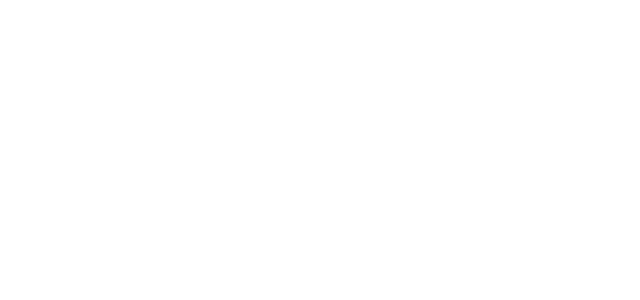
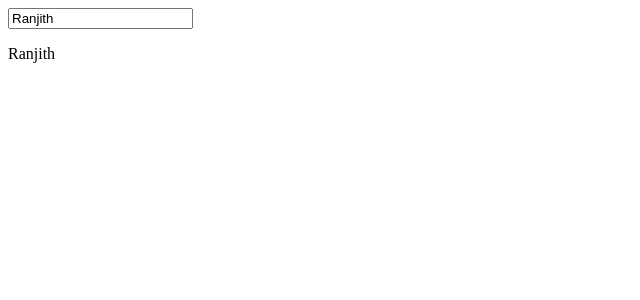
Before and after one commit to ranjithnatarajan/angular, an Angular app: page / in a window 1280 px wide. Shown: the top 300 px of the page, without its empty margins (0-640 px from the left). Built offline with nearby package versions, Linux system fonts and the light colour scheme.

Commit message:
implementation of 'ngModel' directive

```diff
--- a/src/app/app.component.html
+++ b/src/app/app.component.html
@@ -1 +1,2 @@
-<router-outlet></router-outlet>
+<input type="text" [(ngModel)]="name">
+<p> {{ name }} </p>
--- a/src/app/app.component.ts
+++ b/src/app/app.component.ts
@@ -6,4 +6,5 @@
   styleUrls: ['./app.component.scss']
 })
 export class AppComponent {
+  name = "Ranjith"
 }
--- a/src/app/app.module.ts
+++ b/src/app/app.module.ts
@@ -3,6 +3,8 @@
 
 import { AppRoutingModule } from './app-routing.module';
 import { AppComponent } from './app.component';
+
+import { FormsModule } from '@angular/forms';
 
 @NgModule({
   declarations: [
@@ -10,7 +12,8 @@
   ],
   imports: [
     BrowserModule,
-    AppRoutingModule
+    AppRoutingModule,
+    FormsModule
   ],
   providers: [],
   bootstrap: [AppComponent]
```
